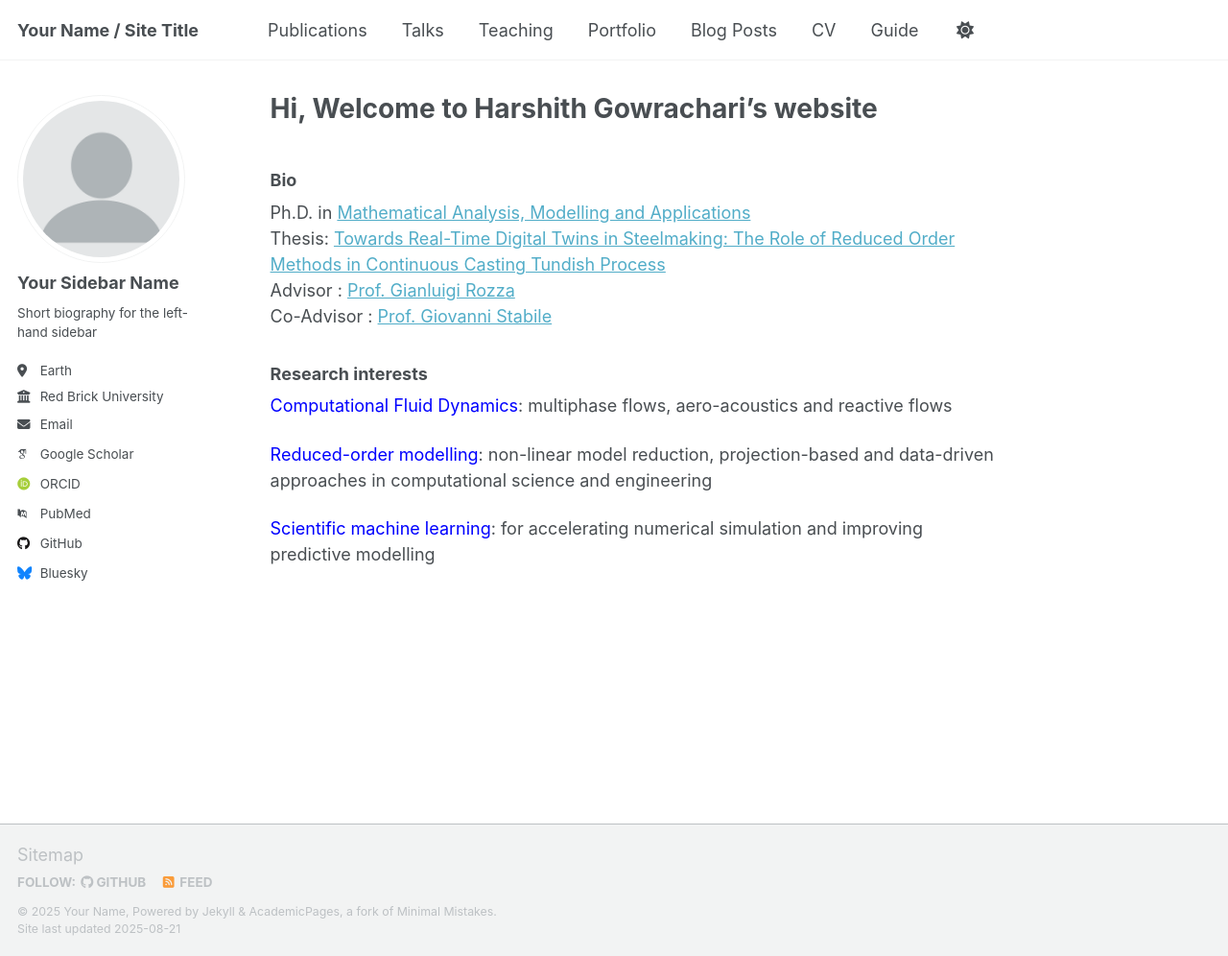
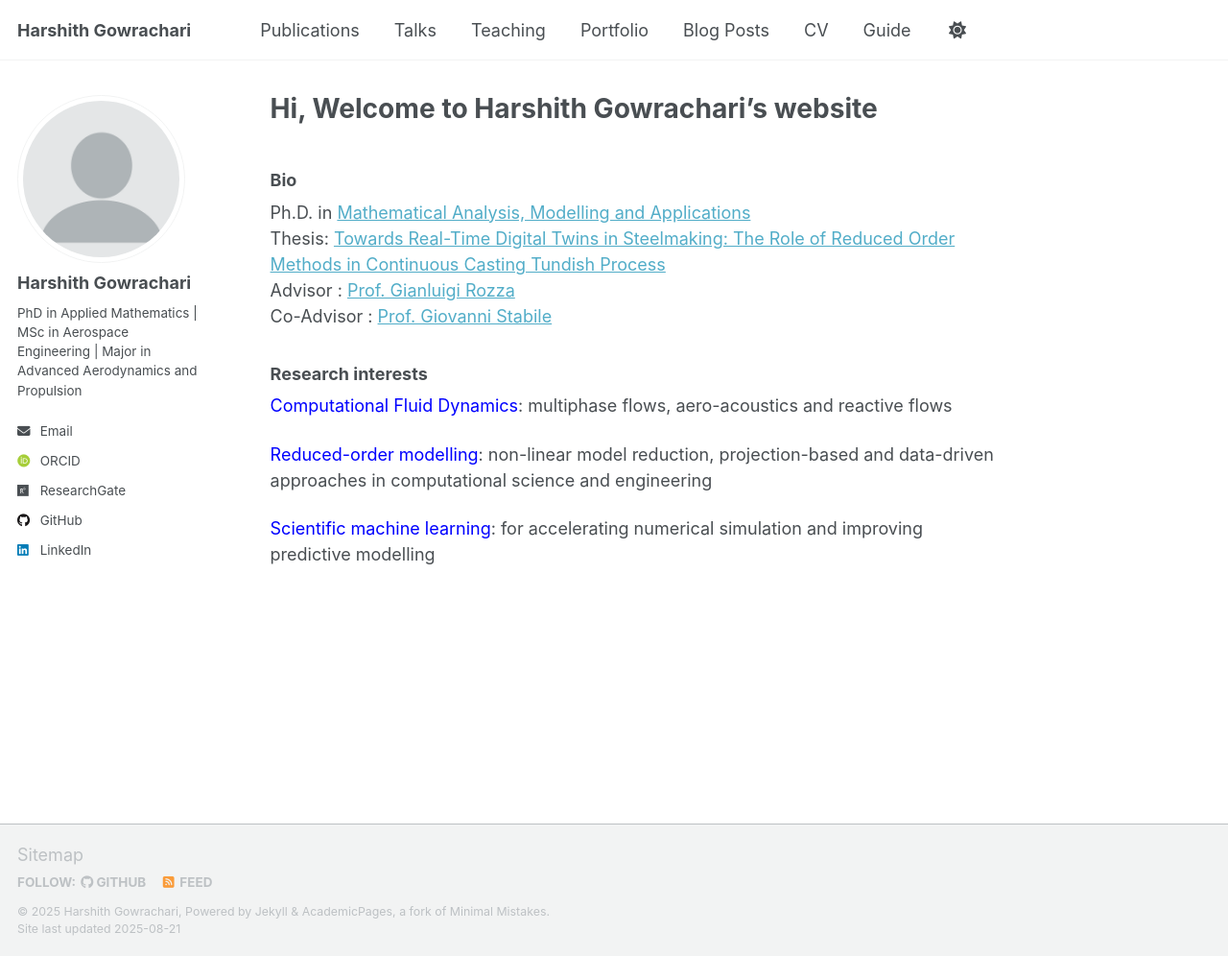
Before and after one commit to harshith-gowrachari/harshith-gowrachari.github.io, a Jekyll site: the page built from _pages/about.md, in a window 1280 px wide and 996 px high. Shown: the whole window at 96% size. Built offline with Jekyll 4.4.1, drawn with Linux system fonts in a browser that asks for light colours; some web fonts are replaced; a script that is not in the unit is left out; part of the change alters nothing that is shown.

Commit message:
Update _config.yml

```diff
--- a/_config.yml
+++ b/_config.yml
@@ -8,14 +8,14 @@
 
 # Basic Site Settings
 locale                   : "en-US"
-site_theme               : "default" # Currently available options are "default", "air"
-title                    : "Your Name / Site Title"
+# site_theme               : "default" # Currently available options are "default", "air"
+title                    : "Harshith Gowrachari"
 title_separator          : "-"
-name                     : &name "Your Name"
-description              : &description "personal description"
-url                      : https://academicpages.github.io # the base hostname & protocol for your site e.g. "https://[your GitHub username].github.io" or if you already have some other page hosted on Github then use "https://[your GitHub username].github.io/[Your Repo Name]"
+name                     : &name "Harshith Gowrachari"
+# description              : &description "personal description"
+url                      : https://harshith-gowrachari.github.io/ # the base hostname & protocol for your site e.g. "https://[your GitHub username].github.io" or if you already have some other page hosted on Github then use "https://[your GitHub username].github.io/[Your Repo Name]"
 baseurl                  : "" # the subpath of your site, e.g. "/blog"
-repository               : "academicpages/academicpages.github.io"
+repository               : "harshith-gowrachari/harshith-gowrachari.github.io"
 
 # Site Author - The following control what appear as part of the author content on the side bar.
 #               If a field is blank the icon and link will not appear, otherwise it will be shown.
@@ -23,37 +23,37 @@ repository               : "academicpages/academicpages.github.io"
 author:
   # Biographic information
   avatar           : "profile.png"
-  name             : "Your Sidebar Name"
+  name             : "Harshith Gowrachari"
   pronouns         : # example: "she/her"
-  bio              : "Short biography for the left-hand sidebar"
-  location         : "Earth"
-  employer         : "Red Brick University"
-  uri              : # URL
-  email            : "none@example.org"
+  bio              : "PhD in Applied Mathematics | MSc in Aerospace Engineering | Major in Advanced Aerodynamics and Propulsion"
+  # location         : "Trieste, Italy"
+  # employer         : "Red Brick University"
+  # uri              : # URL
+  email            : "hgowrach@gmail.com"
 
   # Academic websites
   academia         : # URL
   arxiv            : # URL - Update with the correct link to your profile
-  googlescholar    : "https://scholar.google.com/citations?user=PS_CX0AAAAAJ"
+  # googlescholar    : "https://scholar.google.com/citations?user=PS_CX0AAAAAJ"
   inspire-hep      : # URL
   impactstory      : # URL
-  orcid            : "http://orcid.org/yourorcidurl"
+  orcid            : "https://orcid.org/0009-0001-0527-9632"
   semantic         : # URL
-  pubmed           : "https://www.ncbi.nlm.nih.gov/pubmed/?term=john+snow"
-  researchgate     : # URL
+  # pubmed           : "https://www.ncbi.nlm.nih.gov/pubmed/?term=john+snow"
+  researchgate     : "https://www.researchgate.net/profile/Harshith-Gowrachari"
   scopus           : # URL
 
   # Repositories and software development
   bitbucket        : # Username - Update with your username on the site
   codepen          : # Username
   dribbble         : # Username
-  github           : "academicpages"
+  github           : "harshith-gowrachari"
   kaggle           : # Username
   stackoverflow    : # User number or user number and name (i.e., use "1" or "1/jeff-atwood")
 
   # Social media
   artstation       : # Username
-  bluesky          : "bsky.app" # Replace this with you Bluesky username
+  # bluesky          : "bsky.app" # Replace this with you Bluesky username
   facebook         : # Username
   flickr           : # Username
   foursquare       : # Username
@@ -62,7 +62,7 @@ author:
   keybase          : # Username
   instagram        : # Username
   lastfm           : # Username
-  linkedin         : # Username
+  linkedin         : "hgowrachari"
   mastodon         : # URL
   medium           : # URL
   pinterest        : # Username
@@ -78,82 +78,82 @@ author:
   youtube          : # Username
   zhihu            : # Username
 
-# Publication Category - The following the list of publication categories and their headings
-publication_category:
-  books:
-    title: 'Books'
-  manuscripts:
-    title: 'Journal Articles'
-  conferences:
-    title: 'Conference Papers'
+# # Publication Category - The following the list of publication categories and their headings
+# publication_category:
+#   books:
+#     title: 'Books'
+#   manuscripts:
+#     title: 'Journal Articles'
+#   conferences:
+#     title: 'Conference Papers'
 
-# Site Settings
-teaser                   :  # filename of teaser fallback teaser image placed in /images/, .e.g. "500x300.png"
-breadcrumbs              : false # true, false (default)
-words_per_minute         : 160
-future                   : true
-read_more                : "disabled" # if enabled, adds "Read more" links to excerpts
-talkmap_link             : false      #change to true to add link to talkmap on talks page
-comments:
-  provider               : # false (default), "disqus", "discourse", "facebook", "google-plus", "staticman", "custom"
-  disqus:
-    shortname            :
-  discourse:
-    server               : # https://meta.discourse.org/t/embedding-discourse-comments-via-javascript/31963 , e.g.: meta.discourse.org
-  facebook:
-    appid                :
-    num_posts            : # 5 (default)
-    colorscheme          : # "light" (default), "dark"
-staticman:
-  allowedFields          : ['name', 'email', 'url', 'message']
-  branch                 : "gh-pages" # "master", "gh-pages"
-  commitMessage          : "New comment."
-  filename               : comment-{@timestamp}
-  format                 : "yml"
-  moderation             : true
-  path                   : "_data/comments/{options.slug}"
-  requiredFields         : ['name', 'email', 'message']
-  transforms:
-    email                : "md5"
-  generatedFields:
-    date:
-      type               : "date"
-      options:
-        format           : "iso8601" # "iso8601" (default), "timestamp-seconds", "timestamp-milliseconds"
-atom_feed:
-  hide                   : false     # change to true to hide the RSS feed in the footer
-  path                   : # blank (default) uses feed.xml
+# # Site Settings
+# teaser                   :  # filename of teaser fallback teaser image placed in /images/, .e.g. "500x300.png"
+# breadcrumbs              : false # true, false (default)
+# words_per_minute         : 160
+# future                   : true
+# read_more                : "disabled" # if enabled, adds "Read more" links to excerpts
+# talkmap_link             : false      #change to true to add link to talkmap on talks page
+# comments:
+#   provider               : # false (default), "disqus", "discourse", "facebook", "google-plus", "staticman", "custom"
+#   disqus:
+#     shortname            :
+#   discourse:
+#     server               : # https://meta.discourse.org/t/embedding-discourse-comments-via-javascript/31963 , e.g.: meta.discourse.org
+#   facebook:
+#     appid                :
+#     num_posts            : # 5 (default)
+#     colorscheme          : # "light" (default), "dark"
+# staticman:
+#   allowedFields          : ['name', 'email', 'url', 'message']
+#   branch                 : "gh-pages" # "master", "gh-pages"
+#   commitMessage          : "New comment."
+#   filename               : comment-{@timestamp}
+#   format                 : "yml"
+#   moderation             : true
+#   path                   : "_data/comments/{options.slug}"
+#   requiredFields         : ['name', 'email', 'message']
+#   transforms:
+#     email                : "md5"
+#   generatedFields:
+#     date:
+#       type               : "date"
+#       options:
+#         format           : "iso8601" # "iso8601" (default), "timestamp-seconds", "timestamp-milliseconds"
+# atom_feed:
+#   hide                   : false     # change to true to hide the RSS feed in the footer
+#   path                   : # blank (default) uses feed.xml
 
 
-# SEO Related
-google_site_verification :
-bing_site_verification   :
-alexa_site_verification  :
-yandex_site_verification :
+# # SEO Related
+# google_site_verification :
+# bing_site_verification   :
+# alexa_site_verification  :
+# yandex_site_verification :
 
 
-# Social Sharing
-twitter:
-  username               : &twitter
-facebook:
-  username               :
-  app_id                 :
-  publisher              :
-og_image                 :  # Social media default site image
-og_description           :  # Social media default site image description
-# For specifying social profiles
-# - https://developers.google.com/structured-data/customize/social-profiles
-social:
-  type                   : # Person or Organization (defaults to Person)
-  name                   : # If the user or organization name differs from the site's name
-  links: # An array of links to social media profiles
+# # Social Sharing
+# twitter:
+#   username               : &twitter
+# facebook:
+#   username               :
+#   app_id                 :
+#   publisher              :
+# og_image                 :  # Social media default site image
+# og_description           :  # Social media default site image description
+# # For specifying social profiles
+# # - https://developers.google.com/structured-data/customize/social-profiles
+# social:
+#   type                   : # Person or Organization (defaults to Person)
+#   name                   : # If the user or organization name differs from the site's name
+#   links: # An array of links to social media profiles
 
 
-# Analytics
-analytics:
-  provider               :  "false" # false (default), "google", "google-universal", "google-analytics-4", "custom"
-  google:
-    tracking_id          :
+# # Analytics
+# analytics:
+#   provider               :  "false" # false (default), "google", "google-universal", "google-analytics-4", "custom"
+#   google:
+#     tracking_id          :
 
 
 # Reading Files
```
